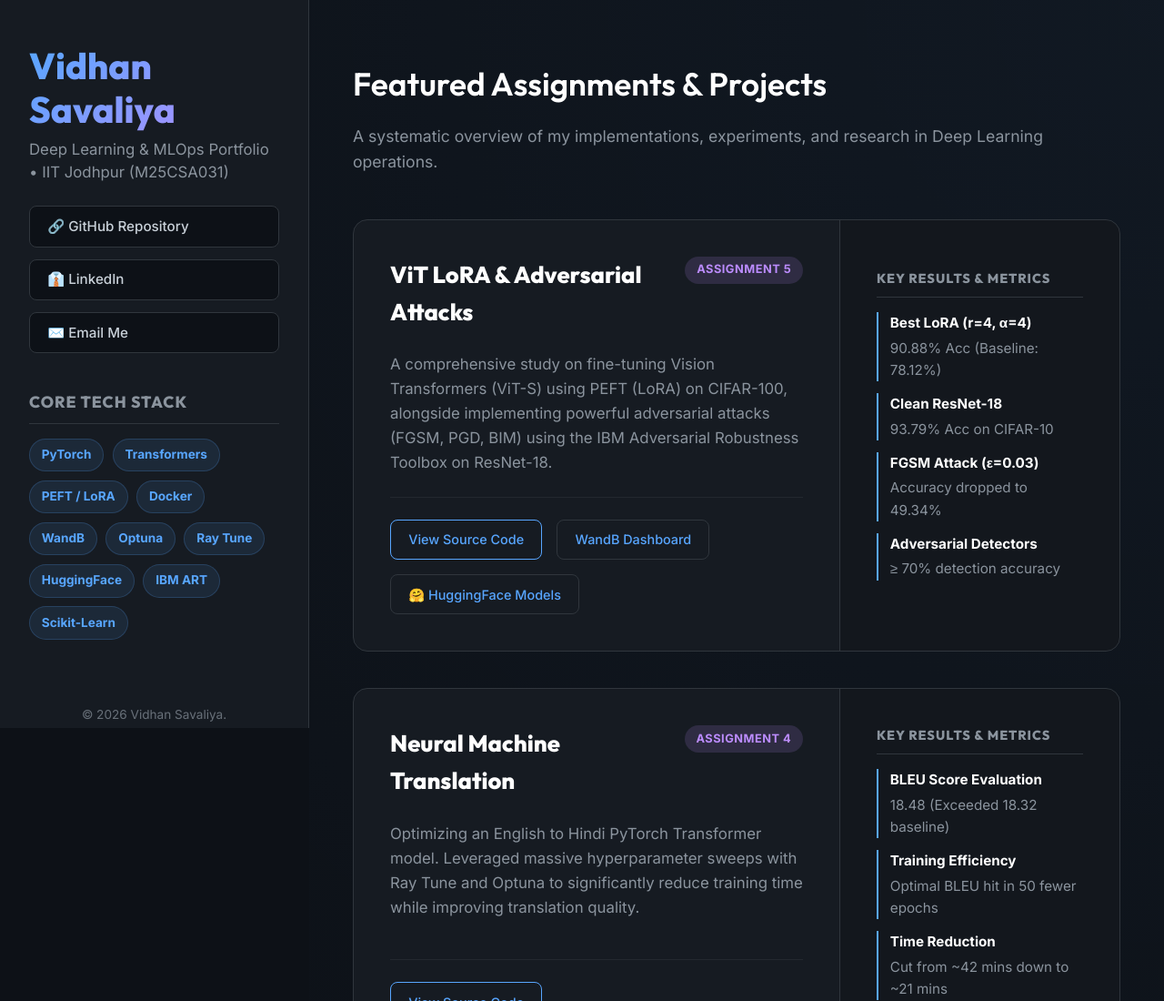
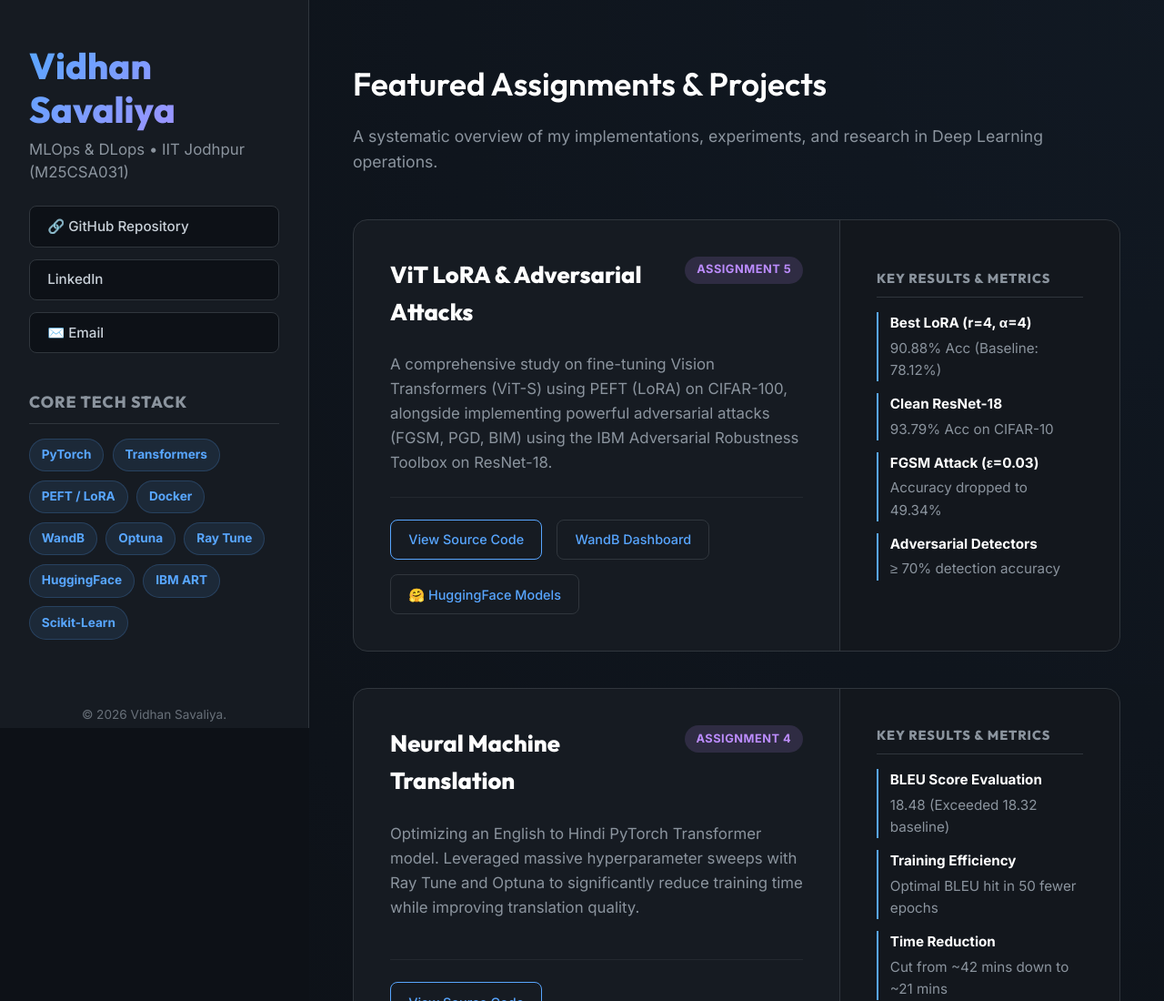
Before and after one commit to vidhan-savaliya/MLOps-VidhanSavaliya-M25CSA031, a plain HTML site: page index.html in a window 1280 px wide. Shown: the top 1100 px of the page at 91% size. Drawn offline with Linux system fonts and the light colour scheme.

Commit message:
Update index.html

```diff
--- a/index.html
+++ b/index.html
@@ -405,11 +405,11 @@
         <aside class="sidebar">
             <div class="profile-section">
                 <h1>Vidhan Savaliya</h1>
-                <p class="subtitle">Deep Learning & MLOps Portfolio • IIT Jodhpur (M25CSA031)</p>
+                <p class="subtitle">MLOps & DLops • IIT Jodhpur (M25CSA031)</p>
                 <div class="social-links">
                     <a href="https://github.com/vidhan-savaliya/MLOps-VidhanSavaliya-M25CSA031" class="social-btn">🔗 GitHub Repository</a>
-                    <a href="https://www.linkedin.com/in/vidhansavaliya/" class="social-btn" target="_blank">👔 LinkedIn</a>
-                    <a href="mailto:m25csa031@iitj.ac.in" class="social-btn">✉️ Email Me</a>
+                    <a href="https://www.linkedin.com/in/vidhansavaliya/" class="social-btn" target="_blank"> LinkedIn</a>
+                    <a href="mailto:m25csa031@iitj.ac.in" class="social-btn">✉️ Email</a>
                 </div>
             </div>
 
```
